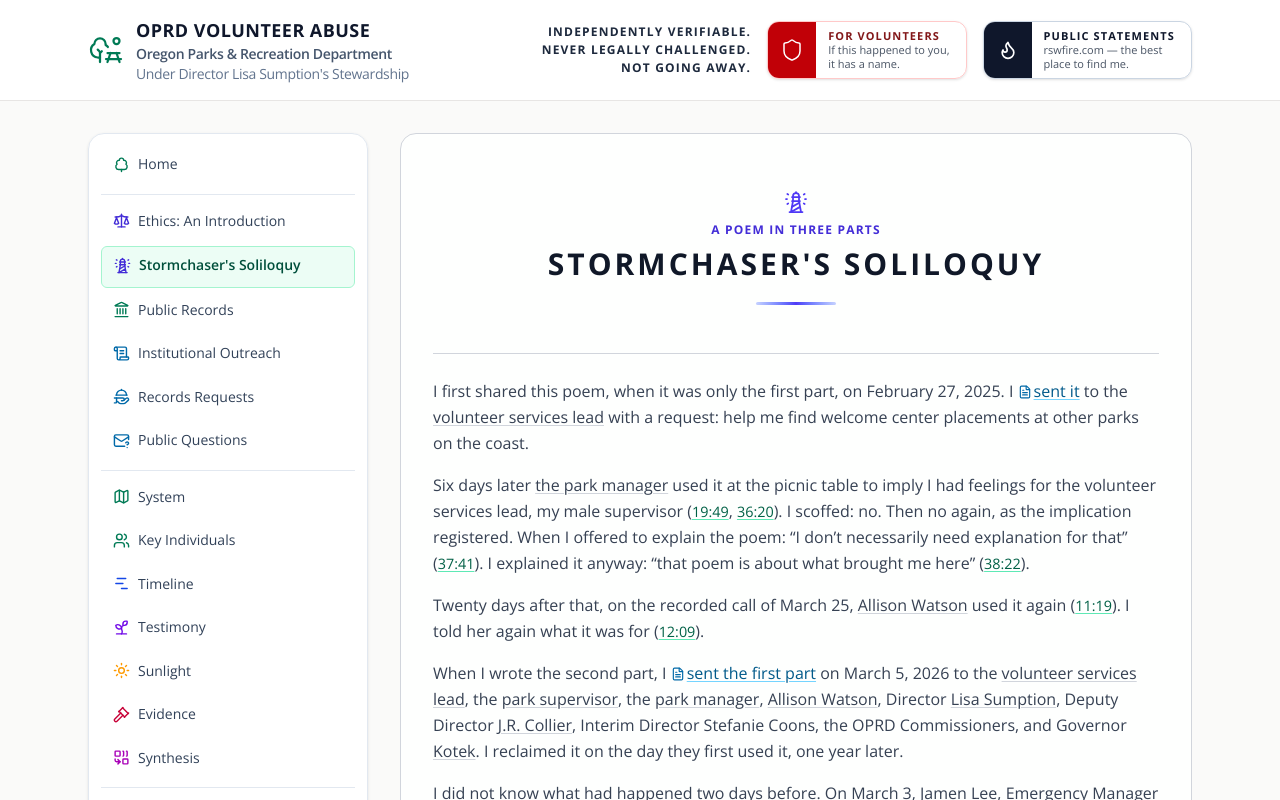
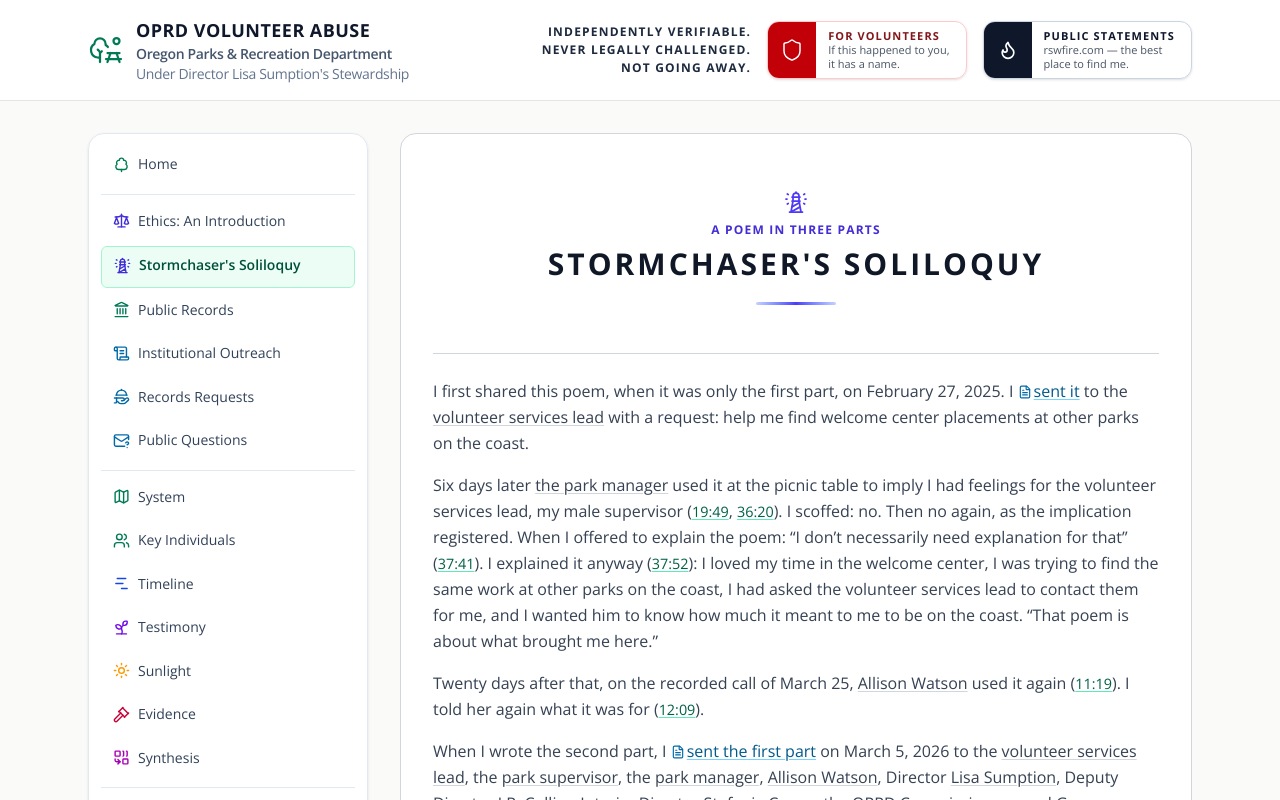
Before and after one commit to rswfire/rswfire.oprd, a Next.js app: page /soliloquy in a window 1280 px wide. Shown: the top 800 px of the page. Built offline with nearby package versions, Linux system fonts and the light colour scheme.

Commit message:
Soliloquy: my explanation, from its start

```diff
--- a/app/(archive)/soliloquy/page.tsx
+++ b/app/(archive)/soliloquy/page.tsx
@@ -330,7 +330,10 @@ export default function StormchasersSoliloquyPage() {
                     (<Moment ulid={PICNIC} t="19:49" />, <Moment ulid={PICNIC} t="36:20" />). I scoffed: no. Then no
                     again, as the implication registered. When I offered to explain the poem: &ldquo;I don&rsquo;t
                     necessarily need explanation for that&rdquo; (<Moment ulid={PICNIC} t="37:41" />). I explained it
-                    anyway: &ldquo;that poem is about what brought me here&rdquo; (<Moment ulid={PICNIC} t="38:22" />).
+                    anyway (<Moment ulid={PICNIC} t="37:52" />): I loved my time in the welcome center, I was trying to
+                    find the same work at other parks on the coast, I had asked the volunteer services lead to contact
+                    them for me, and I wanted him to know how much it meant to me to be on the coast. &ldquo;That poem is
+                    about what brought me here.&rdquo;
                 </p>
                 <p>
                     Twenty days after that, on the recorded call of March 25,{" "}
```
